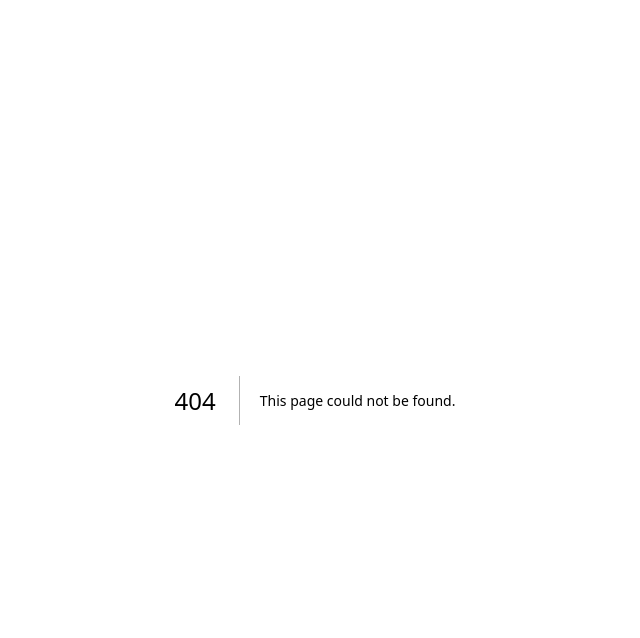
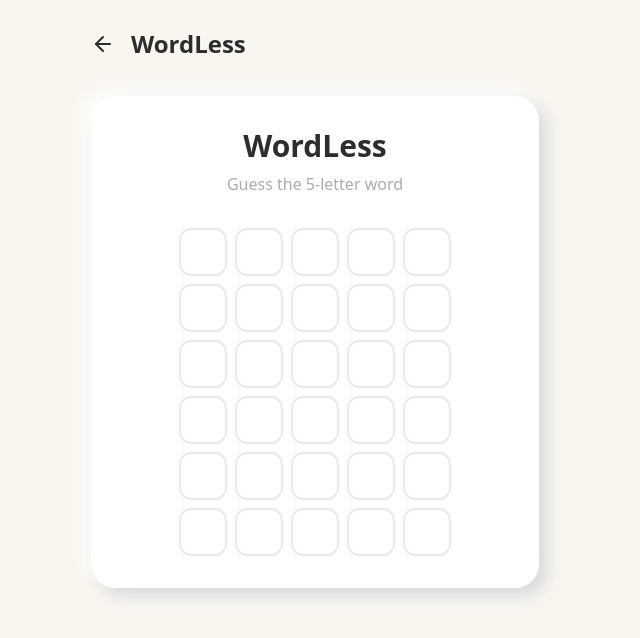
Before and after one commit to rakinthegreat/friction_titanicSwimTeam, a Next.js app: page /games/wordless in a window 1280 px wide. Before the commit this address had no page. Shown: the top 638 px of the page, without its empty margins (325-965 px from the left). Built offline with nearby package versions, Linux system fonts and the light colour scheme.

Commit message:
Phase 3: Implement movement detection, Trivia activity, and refined navigation UI

```diff
--- a/src/app/games/page.tsx
+++ b/src/app/games/page.tsx
@@ -11,6 +11,14 @@ export default function GamesDirectoryPage() {
   const router = useRouter();
 
   const games = [
+    {
+      title: 'Trivia',
+      description: 'Quick questions based on your interests.',
+      icon: <HelpCircle className="w-8 h-8" />,
+      href: '/games/trivia',
+      active: true,
+      color: 'text-accent-secondary'
+    },
     {
       title: 'Sudoku',
       description: 'Classic number puzzle to sharpen your mind.',
@@ -31,7 +39,7 @@ export default function GamesDirectoryPage() {
       title: 'WordLess',
       description: 'Guess the hidden 5-letter word.',
       icon: <Type className="w-8 h-8" />,
-      href: '/', // Handled on home screen currently
+      href: '/games/wordless',
       active: true,
       color: 'text-accent'
     },
--- /dev/null
+++ b/src/app/games/wordless/page.tsx
@@ -0,0 +1,40 @@
+'use client';
+
+import React, { Suspense } from 'react';
+import { WordLess } from '@/components/games/WordLess';
+import { Card } from '@/components/ui/Card';
+import { useUserStore } from '@/store/userStore';
+import { useRouter } from 'next/navigation';
+import { ArrowLeft } from 'lucide-react';
+
+export default function WordLessPage() {
+  const router = useRouter();
+  const updateStats = useUserStore((state) => state.updateStats);
+
+  const handleComplete = (xp: number) => {
+    updateStats(5);
+    router.push('/games');
+  };
+
+  return (
+    <main className="min-h-screen bg-background p-6">
+      <header className="max-w-md mx-auto mb-8 flex items-center">
+        <button
+          onClick={() => router.push('/games')}
+          className="p-2 -ml-2 rounded-full hover:bg-black/5 dark:hover:bg-white/5 transition-colors mr-2"
+        >
+          <ArrowLeft className="w-6 h-6" />
+        </button>
+        <h1 className="text-2xl font-bold">WordLess</h1>
+      </header>
+
+      <div className="max-w-md mx-auto">
+        <Card className="p-8 shadow-neo-out">
+          <Suspense fallback={<div className="h-64 flex items-center justify-center animate-pulse text-foreground/20 italic font-black">Loading...</div>}>
+            <WordLess onComplete={handleComplete} />
+          </Suspense>
+        </Card>
+      </div>
+    </main>
+  );
+}
--- a/src/app/globals.css
+++ b/src/app/globals.css
@@ -4,8 +4,8 @@
   --background: #F9F6F0;
   --foreground: #2D2D2D;
   --card: #FFFFFF;
-  --accent: #8FA998; /* Sage Green */
-  --accent-secondary: #E9AC8F; /* Soft Orange */
+  --accent: #7EA68B; /* More Saturated Sage Green */
+  --accent-secondary: #E99C75; /* More Saturated Soft Orange */
 }
 
 @theme {
@@ -34,8 +34,8 @@
   --background: #F9F6F0;
   --foreground: #2D2D2D;
   --card: #FFFFFF;
-  --accent: #8FA998;
-  --accent-secondary: #E9AC8F;
+  --accent: #7EA68B;
+  --accent-secondary: #E99C75;
   --neo-shadow-dark: rgba(163, 177, 198, 0.4);
   --neo-shadow-light: rgba(255, 255, 255, 0.8);
 }
--- a/src/app/page.tsx
+++ b/src/app/page.tsx
@@ -11,13 +11,20 @@ import Link from "next/link";
 export default function Home() {
   const interests = useUserStore((state) => state.interests);
   const stats = useUserStore((state) => state.stats);
+  const [activeActivity, setActiveActivity] = useState<string | null>(null);
   const [mounted, setMounted] = useState(false);
-  const [activeActivity, setActiveActivity] = useState<string | null>(null);
+  const updateStats = useUserStore((state) => state.updateStats);
 
   // Prevent hydration mismatch
   useEffect(() => {
     setMounted(true);
   }, []);
+
+  const handleActivityComplete = (xp: number) => {
+    // XP could be used for leveling, but for now we update time reclaimed
+    updateStats(5); // Defaulting to 5 minutes for WordLess session
+    setActiveActivity(null);
+  };
 
   if (!mounted) return null;
 
@@ -37,7 +44,7 @@ export default function Home() {
           </button>
           <h1 className="text-xl font-bold">WordLess</h1>
         </header>
-        <WordLess />
+        <WordLess onComplete={handleActivityComplete} />
       </div>
     );
   }
@@ -57,6 +64,13 @@ export default function Home() {
               aria-label="Manage Permissions"
             >
               <ShieldCheck size={20} />
+            </Link>
+            <Link
+              href="/profile"
+              className="p-3 rounded-2xl bg-card shadow-neo-out hover:scale-105 active:shadow-neo-in transition-all text-accent"
+              aria-label="Profile"
+            >
+              <User size={20} />
             </Link>
             <ThemeToggle />
           </div>
@@ -96,18 +110,6 @@ export default function Home() {
         </section>
       </div>
 
-      {/* Bottom Navigation */}
-      <nav className="fixed bottom-8 left-1/2 -translate-x-1/2 w-[calc(100%-4rem)] max-w-md bg-card/80 backdrop-blur-xl rounded-[2.5rem] p-4 shadow-neo-out border border-white/10 z-50 flex justify-around items-center">
-        <Link href="/games" className="p-4 rounded-2xl text-foreground/40 hover:text-accent transition-colors">
-          <Gamepad2 size={24} />
-        </Link>
-        <div className="p-4 rounded-2xl bg-accent text-white shadow-neo-out scale-110">
-          <HomeIcon size={24} />
-        </div>
-        <Link href="/profile" className="p-4 rounded-2xl text-foreground/40 hover:text-accent transition-colors">
-          <User size={24} />
-        </Link>
-      </nav>
     </main>
   );
 }
--- a/src/app/permissions/page.tsx
+++ b/src/app/permissions/page.tsx
@@ -86,7 +86,7 @@ export default function PermissionsPage() {
       <header className="flex justify-between items-center">
         <div className="flex items-center">
           <button
-            onClick={() => router.push('/profile')}
+            onClick={() => router.push('/')}
             className="p-2 -ml-2 rounded-full hover:bg-black/5 dark:hover:bg-white/5 transition-colors mr-2"
           >
             <ArrowLeft className="w-6 h-6" />
--- a/src/app/profile/page.tsx
+++ b/src/app/profile/page.tsx
@@ -3,14 +3,15 @@
 import { useUserStore } from "@/store/userStore";
 import { ThemeToggle } from "@/components/ui/ThemeToggle";
 import { useFirebaseAuth } from "@/hooks/useFirebaseAuth";
-import { LogOut, ArrowLeft, ShieldCheck } from "lucide-react";
+import { LogOut, ArrowLeft, CloudUpload } from "lucide-react";
 import Link from "next/link";
 import { useEffect, useState } from "react";
 
 export default function Profile() {
   const stats = useUserStore((state) => state.stats);
   const interests = useUserStore((state) => state.interests);
-  const { logout, isLoading } = useFirebaseAuth();
+  const { logout, signInWithGoogle, isLoading } = useFirebaseAuth();
+  const uid = useUserStore((state) => state.uid);
   const [mounted, setMounted] = useState(false);
 
   useEffect(() => {
@@ -55,17 +56,35 @@ export default function Profile() {
             )) : <p className="text-foreground/40 text-sm">No interests added yet.</p>}
           </div>
         </div>
+
+        <div className="bg-card rounded-[2.5rem] p-8 space-y-4 shadow-neo-out border border-white/5 md:col-span-2 group">
+          <div className="flex justify-between items-start">
+            <div className="space-y-1">
+              <p className="text-foreground/40 font-bold uppercase tracking-widest text-xs">Data Sync</p>
+              <h3 className="text-xl font-black">{uid ? 'Cloud Synced' : 'Cloud Backup'}</h3>
+              <p className="text-sm text-foreground/60 font-medium">
+                {uid ? 'Your data is being backed up to Firebase.' : 'Keep your progress safe across devices.'}
+              </p>
+            </div>
+            <div className={`p-3 rounded-2xl ${uid ? 'bg-accent/20 text-accent' : 'bg-accent/10 text-accent'} group-hover:scale-110 transition-transform`}>
+              <CloudUpload size={24} />
+            </div>
+          </div>
+          <button
+            onClick={uid ? undefined : signInWithGoogle}
+            disabled={isLoading}
+            className={`w-full py-4 rounded-2xl font-black shadow-neo-out transition-all ${
+              uid
+                ? 'bg-card text-accent opacity-50 cursor-default'
+                : 'bg-accent text-white hover:scale-[1.02] active:scale-[0.98]'
+            }`}
+          >
+            {isLoading ? 'Connecting...' : uid ? 'Backup Active' : 'Sign in to Backup'}
+          </button>
+        </div>
       </section>
 
-      <section className="flex flex-col items-center gap-6 pt-8">
-        <Link
-          href="/permissions"
-          className="flex items-center gap-2 px-8 py-4 bg-card shadow-neo-out hover:scale-105 active:shadow-neo-in transition-all text-foreground/70 rounded-full font-bold"
-        >
-          <ShieldCheck className="w-5 h-5 text-accent" />
-          Manage Permissions
-        </Link>
-
+      <section className="flex justify-center pt-8">
         <button
           onClick={logout}
           disabled={isLoading}
```
Also changed, not shown: 1 other file (tests, documents, lock files or other folders).
